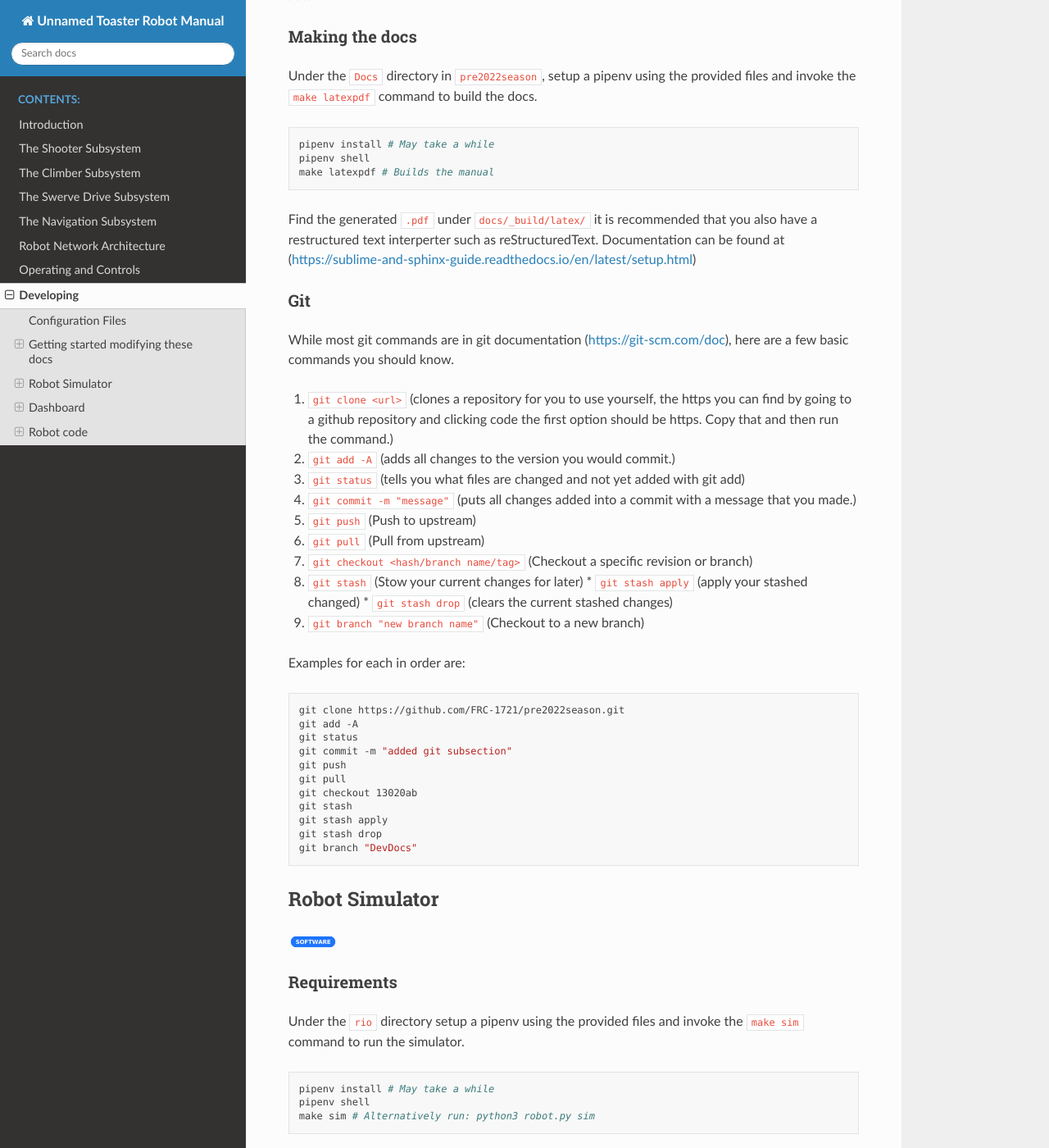
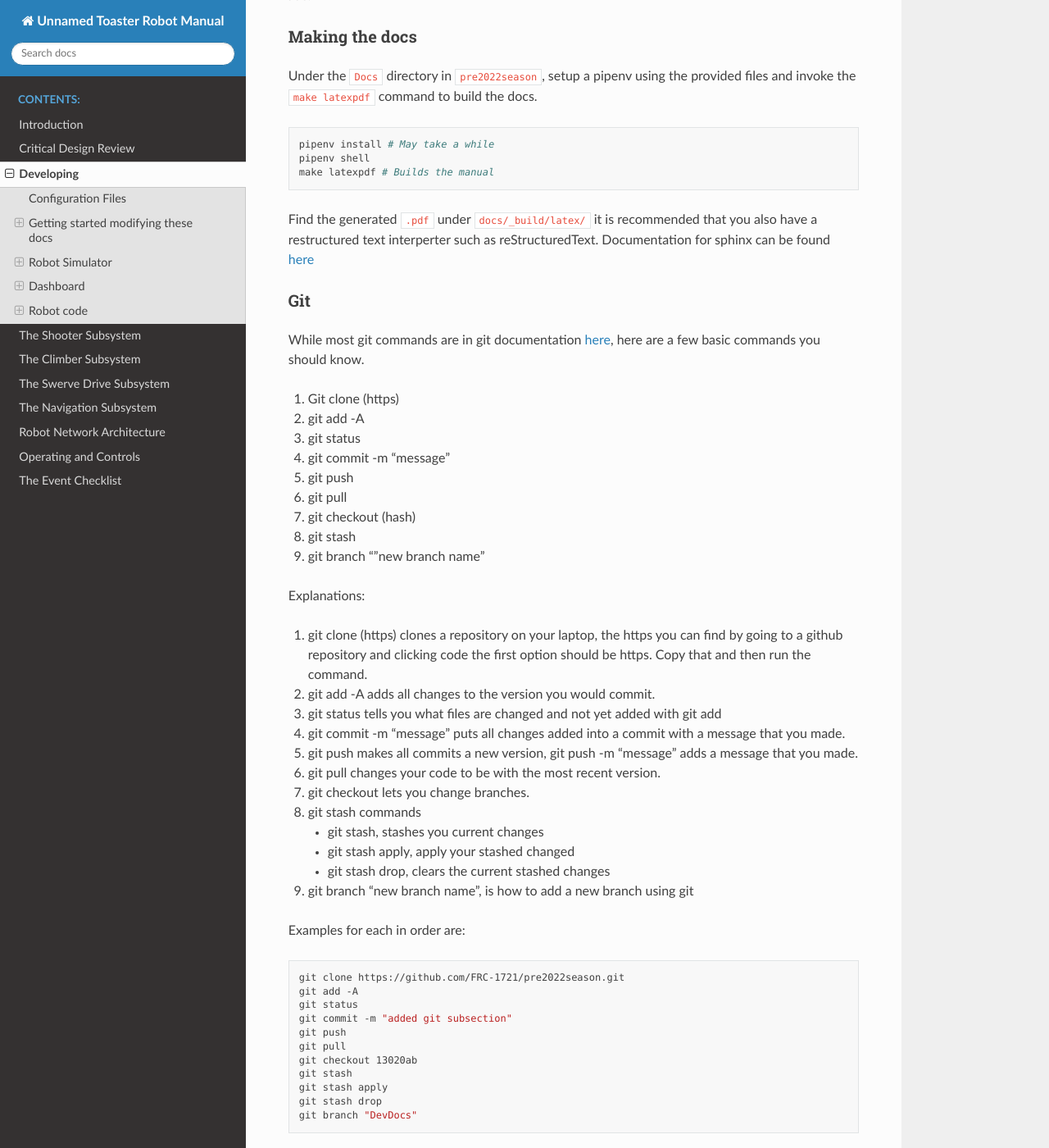
Before and after one commit to FRC-1721/1721-RapidReact, a Sphinx documentation site: the page built from docs/developing/developing.rst, in a window 1280 px wide and 1400 px high, scrolled down 1449 px. Shown: the whole window at 82% size. Built offline with Sphinx 7.4.7 and the Read the Docs theme 2.0.0, drawn with Linux system fonts in a browser that asks for light colours; some of the changed text lies outside the part shown.

Commit message:
More DevDoc updates (#29)
* added checklist, design review, controller layouts, and change weird way that links happened

* I FINALLY DID IT THE TEXT IS CENTERED in the most stupid way possible

* added things that were acidently gotten rid of

* small changes such as intros and rearanging

* The Event Checklist Subsystem

```diff
--- a/docs/developing/developing.rst
+++ b/docs/developing/developing.rst
@@ -2,12 +2,6 @@ Developing
 ##########
 
 .. include:: ../resources/resources.rst
-
-.. figure:: resources/AProgrammer.jpg
-  :width: 80%
-  :alt: Figure of a programmer
-
-  A programmer in his natural habitat.
 
 Configuration Files
 ===================
@@ -27,6 +21,11 @@ if pose x/y cords match actual.
 .. literalinclude:: ../../rio/constants/robot_hardware.yaml
   :language: YAML
 
+.. figure:: resources/AProgrammer.jpg
+   :width: 80%
+   :alt: Figure of a programmer
+
+   A programmer in his natural habitat
 
 Getting started modifying these docs
 ====================================
@@ -59,25 +58,39 @@ provided files and invoke the ``make latexpdf`` command to build the docs.
 
 Find the generated ``.pdf`` under ``docs/_build/latex/``
 it is recommended that you also have a restructured text interperter such as reStructuredText.
-Documentation can be found at (https://sublime-and-sphinx-guide.readthedocs.io/en/latest/setup.html)
+Documentation for sphinx can be found `here <https://sublime-and-sphinx-guide.readthedocs.io/en/latest/setup.html>`_
 
 Git
 ---
 
-While most git commands are in git documentation (https://git-scm.com/doc),
+While most git commands are in git documentation `here <https://git-scm.com/doc>`_,
 here are a few basic commands you should know.
 
-#. ``git clone <url>`` (clones a repository for you to use yourself, the https you can find by going to a github repository and clicking code the first option should be https. Copy that and then run the command.)
-#. ``git add -A`` (adds all changes to the version you would commit.)
-#. ``git status`` (tells you what files are changed and not yet added with git add)
-#. ``git commit -m "message"`` (puts all changes added into a commit with a message that you made.)
-#. ``git push`` (Push to upstream)
-#. ``git pull`` (Pull from upstream)
-#. ``git checkout <hash/branch name/tag>`` (Checkout a specific revision or branch)
-#. ``git stash`` (Stow your current changes for later)
-   * ``git stash apply`` (apply your stashed changed)
-   * ``git stash drop`` (clears the current stashed changes)
-#. ``git branch "new branch name"`` (Checkout to a new branch)
+#. Git clone (https)
+#. git add -A
+#. git status
+#. git commit -m "message"
+#. git push
+#. git pull
+#. git checkout (hash)
+#. git stash
+#. git branch ""new branch name"
+
+Explanations:
+
+#. git clone (https) clones a repository on your laptop, the https you can find by going to a github repository and clicking code the first option should be https. Copy that and then run the command.
+#. git add -A adds all changes to the version you would commit.
+#. git status tells you what files are changed and not yet added with git add
+#. git commit -m "message" puts all changes added into a commit with a message that you made.
+#. git push makes all commits a new version, git push -m "message" adds a message that you made.
+#. git pull changes your code to be with the most recent version.
+#. git checkout lets you change branches.
+#. git stash commands
+
+   * git stash, stashes you current changes
+   * git stash apply, apply your stashed changed
+   * git stash drop, clears the current stashed changes
+#. git branch "new branch name", is how to add a new branch using git
 
 Examples for each in order are:
 
@@ -243,7 +256,7 @@ The base mode is Teleoperated but you can also set it to Autonomous, practice, a
 
 Autonomous will simulate code that would be run in Autonomous.
 Practice is a mostly useless mode that you need to have written code for, for testing use Teleoperated or :ref:`Robot Simulator`.
-Test tests the code, a better way to test is :ref:`Robot Simulator`.
+Test, tests the code a better way to test is :ref:`Robot Simulator`.
 
 You can enable the robot after a joystick is detected, make sure to plug one
 in, it has robot code, and has communications with the robot.
--- a/docs/index.rst
+++ b/docs/index.rst
@@ -6,10 +6,12 @@
    :caption: Contents:
 
    introduction/introduction
+   designReview/design_review
+   developing/developing
    subsystems/shooter
    subsystems/climber
    subsystems/swervedrive
    subsystems/navigation
    wiring/network
    usage/operating
-   developing/developing
+   checklist/event
```
Also changed, not shown: docs/checklist/event.rst (added, +26 -0 lines), docs/checklist/resources/checklist.csv (added, +7 -0 lines), docs/designReview/design_review.rst (added, +40 -0 lines), docs/introduction/introduction.rst (+10 -3 lines), docs/usage/operating.rst (+10 -1 lines), docs/introduction/resources/ThisIsStupid.png (added), docs/introduction/resources/placeholder.png (added), docs/usage/resource/joystickLayout.png (added), 1 other file.
